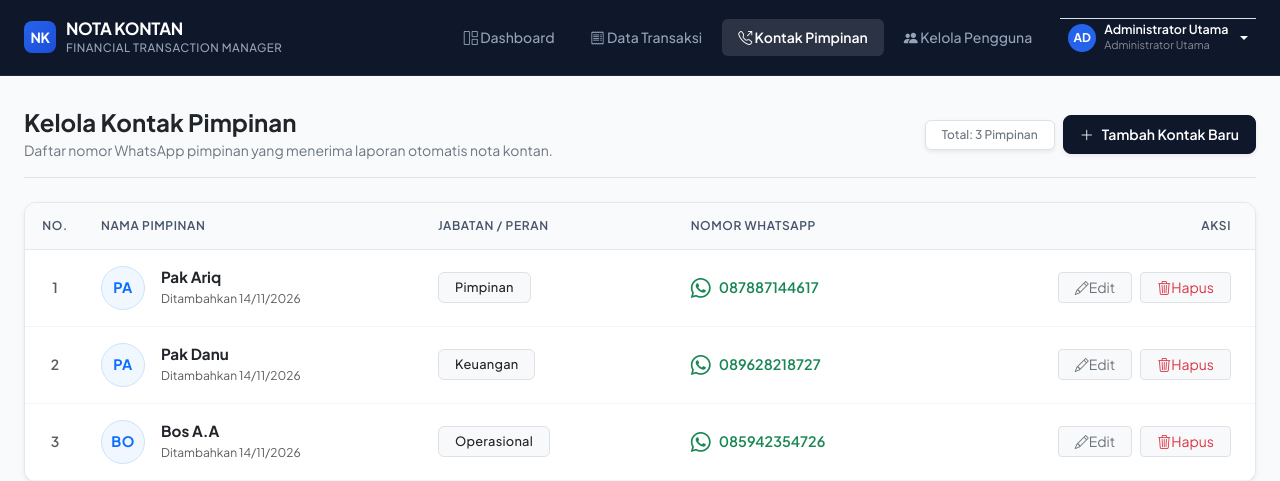
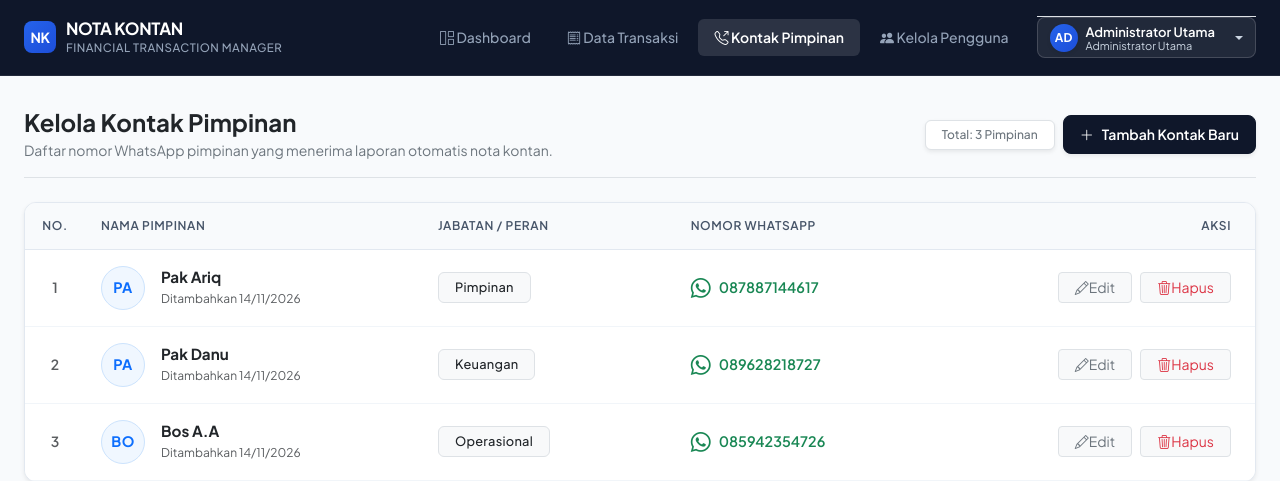
Before and after one commit to satusaudara38-stack/nota-kontan, a Laravel app: page /kontak-bos in a window 1280 px wide. Shown: the top 481 px of the page. Run offline with Laravel 12, Linux system fonts and the light colour scheme; a user stored in the database is signed in; data comes from the database, SQL or seed files in the repository.

Commit message:
Fix navbar profile dropdown text contrast and active styling

```diff
--- a/resources/views/layouts/app.blade.php
+++ b/resources/views/layouts/app.blade.php
@@ -92,6 +92,45 @@
             color: #ffffff !important;
             background-color: rgba(255, 255, 255, 0.12);
             font-weight: 600;
+        }
+
+        /* User Profile Button in Navbar */
+        .user-profile-btn {
+            background-color: rgba(255, 255, 255, 0.08) !important;
+            border: 1px solid rgba(255, 255, 255, 0.16) !important;
+            color: #ffffff !important;
+            border-radius: 8px;
+            padding: 0.35rem 0.75rem;
+            transition: all 0.15s ease-in-out;
+        }
+        .user-profile-btn:hover,
+        .user-profile-btn:focus,
+        .user-profile-btn:active,
+        .user-profile-btn.show {
+            background-color: rgba(255, 255, 255, 0.18) !important;
+            border-color: rgba(255, 255, 255, 0.35) !important;
+            color: #ffffff !important;
+            box-shadow: none !important;
+        }
+        .user-profile-btn .profile-name {
+            color: #ffffff !important;
+            font-size: 0.8125rem;
+            font-weight: 600;
+            line-height: 1.2;
+        }
+        .user-profile-btn .profile-role {
+            color: #cbd5e1 !important;
+            font-size: 0.6875rem;
+            line-height: 1;
+        }
+        .user-profile-btn::after {
+            color: #cbd5e1;
+            margin-left: 0.5rem;
+            vertical-align: 0.15em;
+        }
+        .user-profile-btn:hover::after,
+        .user-profile-btn.show::after {
+            color: #ffffff;
         }
 
         /* Card & Panel Styling */
@@ -226,29 +265,29 @@
                     {{-- User Profile & Logout --}}
                     @auth
                         <li class="nav-item dropdown ms-lg-2 mt-2 mt-lg-0 border-top border-lg-0 pt-2 pt-lg-0">
-                            <button class="btn btn-sm btn-outline-light border-0 py-1 px-2.5 d-flex align-items-center gap-2 dropdown-toggle" type="button" data-bs-toggle="dropdown" aria-expanded="false">
-                                <span class="rounded-circle d-flex align-items-center justify-content-center fw-bold" style="width: 28px; height: 28px; background-color: #2563eb; color: #fff; font-size: 0.75rem;">
+                            <button class="btn user-profile-btn d-flex align-items-center gap-2 dropdown-toggle" type="button" data-bs-toggle="dropdown" aria-expanded="false">
+                                <span class="rounded-circle d-flex align-items-center justify-content-center fw-bold shadow-sm" style="width: 28px; height: 28px; background: linear-gradient(135deg, #2563eb, #1d4ed8); color: #fff; font-size: 0.75rem;">
                                     {{ strtoupper(substr(auth()->user()->name, 0, 2)) }}
                                 </span>
-                                <div class="text-start d-none d-sm-block">
-                                    <div class="fw-semibold text-white small" style="line-height: 1.1; font-size: 0.78rem;">{{ auth()->user()->name }}</div>
-                                    <div class="text-white-50" style="font-size: 0.68rem;">{{ auth()->user()->role_label }}</div>
+                                <div class="text-start d-none d-sm-block pe-1">
+                                    <div class="profile-name">{{ auth()->user()->name }}</div>
+                                    <div class="profile-role">{{ auth()->user()->role_label }}</div>
                                 </div>
                             </button>
-                            <ul class="dropdown-menu dropdown-menu-end shadow border p-2" style="font-size: 0.8125rem; min-width: 220px;">
-                                <li class="px-2 py-1.5 border-bottom mb-1">
-                                    <div class="fw-bold text-dark">{{ auth()->user()->name }}</div>
+                            <ul class="dropdown-menu dropdown-menu-end shadow-lg border p-2 mt-2" style="font-size: 0.8125rem; min-width: 220px; border-radius: 10px;">
+                                <li class="px-2 py-2 border-bottom mb-1 bg-light rounded-top">
+                                    <div class="fw-bold text-dark" style="font-size: 0.875rem;">{{ auth()->user()->name }}</div>
                                     <div class="text-muted small text-truncate">{{ auth()->user()->email }}</div>
-                                    <span class="badge {{ auth()->user()->role_badge_class }} mt-1 fw-semibold" style="font-size: 0.68rem;">
+                                    <span class="badge {{ auth()->user()->role_badge_class }} mt-1.5 fw-semibold" style="font-size: 0.7rem;">
                                         {{ auth()->user()->role_label }}
                                     </span>
                                 </li>
                                 <li>
                                     <form action="{{ route('logout') }}" method="POST">
                                         @csrf
-                                        <button type="submit" class="dropdown-item py-1.5 px-2 text-danger d-flex align-items-center gap-2 rounded">
+                                        <button type="submit" class="dropdown-item py-2 px-2 text-danger d-flex align-items-center gap-2 rounded mt-1">
                                             <i class="bi bi-box-arrow-right"></i>
-                                            <span>Keluar (Logout)</span>
+                                            <span class="fw-medium">Keluar (Logout)</span>
                                         </button>
                                     </form>
                                 </li>
```
